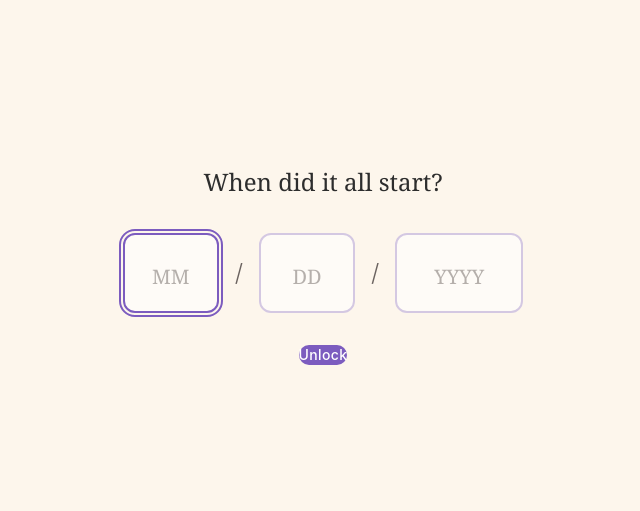
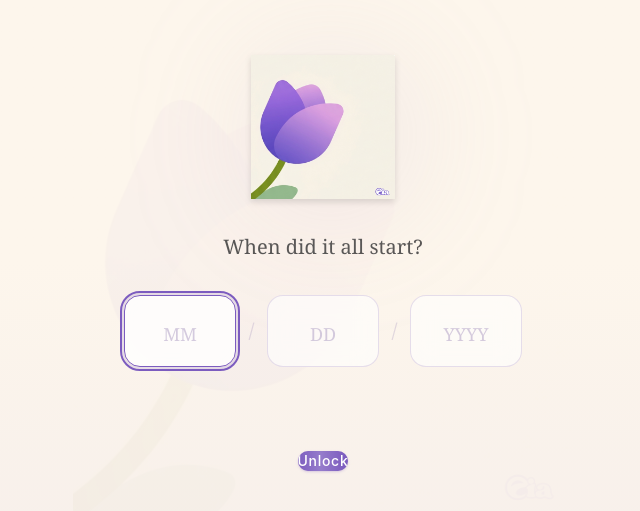
Before and after one commit to LikeNmuFF/mot, a React (Vite) app: page / in a window 1280 px wide. Shown: the part 137-648 px from the top of the page, without its empty margins (317-957 px from the left). Built offline with nearby package versions, Linux system fonts and the light colour scheme.

Commit message:
Revert "feat: polish LoginScreen with larger logo, refined inputs, shimmer button"
This reverts commit 6892b5ff4f13b7ae0010231ed541c41c67ef0d16.

```diff
--- a/src/components/LoginScreen.jsx
+++ b/src/components/LoginScreen.jsx
@@ -1,6 +1,7 @@
 import { useState, useRef, useEffect } from "react";
 import { motion, AnimatePresence } from "framer-motion";
 import { content } from "../data/content";
+import { ease, duration, fadeUp, fadeIn } from "../utils/motion";
 
 function LoginScreen({ onUnlock }) {
   const [month, setMonth] = useState("");
@@ -8,6 +9,7 @@ function LoginScreen({ onUnlock }) {
   const [year, setYear] = useState("");
   const [shaking, setShaking] = useState(false);
   const [unlocking, setUnlocking] = useState(false);
+  const [error, setError] = useState(false);
   const monthRef = useRef(null);
   const dayRef = useRef(null);
   const yearRef = useRef(null);
@@ -20,13 +22,14 @@ function LoginScreen({ onUnlock }) {
     }
   }, [onUnlock]);
 
-  const [unlockMonth, unlockDay, unlockYear] = content.unlockDate
+  const [unlockYear, unlockMonth, unlockDay] = content.unlockDate
     .split("-")
     .map(Number);
 
   const handleInput = (value, setter, nextRef, maxLength) => {
     const cleaned = value.replace(/\D/g, "").slice(0, maxLength);
     setter(cleaned);
+    setError(false);
     if (cleaned.length === maxLength && nextRef?.current) {
       nextRef.current.focus();
     }
@@ -45,47 +48,85 @@ function LoginScreen({ onUnlock }) {
 
     if (m === unlockMonth && d === unlockDay && y === unlockYear) {
       setUnlocking(true);
-      setTimeout(() => onUnlock(), 800);
+      setTimeout(() => onUnlock(), 800); // Faster unlock
     } else {
       setShaking(true);
+      setError(true);
       setTimeout(() => {
         setShaking(false);
         setMonth("");
         setDay("");
         setYear("");
+        setError(false);
         monthRef.current?.focus();
-      }, 500);
+      }, 600);
     }
   };
 
-  const inputClass =
-    "w-20 sm:w-24 h-16 sm:h-20 text-center text-2xl sm:text-3xl font-serif bg-white/60 border-2 border-lilac-light rounded-xl focus:border-purple focus:outline-none transition-colors placeholder:text-warm-gray/50 placeholder:text-xl";
+  const inputClass = `w-[5rem] sm:w-28 h-16 sm:h-[4.5rem] text-center text-xl sm:text-2xl font-serif
+    bg-white/60 backdrop-blur-md border-[1.5px] rounded-2xl
+    focus:border-purple focus:bg-white/80 focus:ring-2 focus:ring-purple/15
+    focus:outline-none transition-all duration-300 ease-out
+    placeholder:text-lilac/60 placeholder:text-lg
+    ${error ? "border-rose animate-shake" : "border-lilac-light/60"}`;
 
   return (
     <motion.div
-      className="min-h-screen bg-cream flex flex-col items-center justify-center px-6"
+      className="min-h-screen bg-gradient-to-b from-cream via-cream to-lilac-light/20 flex flex-col items-center justify-center px-6 relative overflow-hidden"
       initial={{ opacity: 0 }}
       animate={{ opacity: 1 }}
       exit={{ opacity: 0 }}
-      transition={{ duration: 0.3 }}
+      transition={{ duration: 0.4 }}
     >
+      {/* Subtle background tulip watermark */}
+      <div className="absolute inset-0 flex items-center justify-center pointer-events-none opacity-[0.03]">
+        <img src="/logo.png" alt="" className="w-[500px] h-[500px] object-contain" />
+      </div>
+
       <AnimatePresence mode="wait">
         {!unlocking ? (
           <motion.div
             key="form"
-            className={`flex flex-col items-center gap-8 ${
+            className={`flex flex-col items-center gap-6 sm:gap-8 relative z-10 ${
               shaking ? "animate-shake" : ""
             }`}
-            initial={{ opacity: 0, y: 20 }}
+            initial={{ opacity: 0, y: 30 }}
             animate={{ opacity: 1, y: 0 }}
             exit={{ opacity: 0, scale: 0.95 }}
-            transition={{ duration: 0.4, ease: "easeOut" }}
+            transition={{ duration: 0.5, ease: "easeOut" }}
           >
-            <p className="font-serif text-xl sm:text-2xl text-charcoal text-center leading-relaxed">
+            {/* Logo */}
+            <motion.div
+              variants={fadeUp}
+              initial="hidden"
+              animate="visible"
+              className="mb-2"
+            >
+              <div className="absolute w-40 h-40 bg-lilac/20 rounded-full blur-3xl pointer-events-none" />
+              <img
+                src="/logo.png"
+                alt="Xeia"
+                className="w-28 h-28 sm:w-36 sm:h-36 object-contain drop-shadow-md"
+              />
+            </motion.div>
+
+            {/* Prompt */}
+            <motion.p
+              variants={fadeUp}
+              initial="hidden"
+              animate="visible"
+              className="font-serif text-lg sm:text-xl text-charcoal/80 text-center leading-relaxed max-w-[280px]"
+            >
               When did it all start?
-            </p>
+            </motion.p>
 
-            <div className="flex gap-3 sm:gap-4">
+            {/* Date inputs */}
+            <motion.div
+              variants={fadeUp}
+              initial="hidden"
+              animate="visible"
+              className="flex gap-2.5 sm:gap-3 items-center"
+            >
               <input
                 ref={monthRef}
                 type="text"
@@ -97,9 +138,7 @@ function LoginScreen({ onUnlock }) {
                 className={inputClass}
                 autoFocus
               />
-              <span className="self-center text-2xl text-warm-gray font-light">
-                /
-              </span>
+              <span className="text-lilac/40 text-xl font-light select-none">/</span>
               <input
                 ref={dayRef}
                 type="text"
@@ -110,9 +149,7 @@ function LoginScreen({ onUnlock }) {
                 onKeyDown={(e) => handleKeyDown(e, monthRef)}
                 className={inputClass}
               />
-              <span className="self-center text-2xl text-warm-gray font-light">
-                /
-              </span>
+              <span className="text-lilac/40 text-xl font-light select-none">/</span>
               <input
                 ref={yearRef}
                 type="text"
@@ -126,30 +163,65 @@ function LoginScreen({ onUnlock }) {
                   handleKeyDown(e, dayRef);
                   if (e.key === "Enter") handleSubmit();
                 }}
-                className={`${inputClass} w-28 sm:w-32`}
+                className={`${inputClass} w-[5.5rem] sm:w-28`}
               />
-            </div>
+            </motion.div>
 
+            {/* Error hint */}
+            <motion.div
+              className="h-5 flex items-center"
+              initial={false}
+              animate={{ opacity: error ? 1 : 0 }}
+              transition={{ duration: 0.2 }}
+            >
+              <p className="font-sans text-xs text-rose tracking-wide">
+                Try again
+              </p>
+            </motion.div>
+
+            {/* Submit button */}
             <motion.button
+              variants={fadeUp}
+              initial="hidden"
+              animate="visible"
               onClick={handleSubmit}
-              className="mt-4 px-10 py-3 bg-purple text-white font-sans font-medium text-sm tracking-wide rounded-full hover:bg-purple-dark transition-colors"
+              className="mt-1 px-12 py-3.5 bg-purple text-white font-sans font-medium text-sm tracking-wider rounded-full hover:bg-purple-dark active:bg-purple-dark transition-colors duration-200 shadow-sm shadow-purple/20 hover:shadow-md hover:shadow-purple/25 relative overflow-hidden"
               whileTap={{ scale: 0.96 }}
             >
-              Unlock
+              <span className="relative z-10">Unlock</span>
+              <div className="absolute inset-0 bg-gradient-to-r from-transparent via-white/20 to-transparent -translate-x-full animate-[shimmer_2s_infinite]" />
             </motion.button>
           </motion.div>
         ) : (
           <motion.div
             key="unlocking"
-            className="flex flex-col items-center gap-4"
-            initial={{ opacity: 0, scale: 0.8 }}
+            className="flex flex-col items-center gap-5"
+            initial={{ opacity: 0, scale: 0.9 }}
             animate={{ opacity: 1, scale: 1 }}
-            transition={{ duration: 0.5, ease: "easeOut" }}
+            transition={{ duration: 0.6, ease: "easeOut" }}
           >
-            <div className="w-12 h-12 rounded-full border-4 border-lilac-light border-t-purple animate-spin" />
-            <p className="font-serif text-lg text-warm-gray italic">
+            <motion.img
+              src="/logo.png"
+              alt="Xeia"
+              className="w-20 h-20 object-contain"
+              initial={{ opacity: 0, scale: 0.8, rotate: -10 }}
+              animate={{ opacity: 1, scale: 1, rotate: 0 }}
+              transition={{ duration: 0.8, ease: "easeOut" }}
+            />
+            <motion.div
+              className="w-10 h-10 rounded-full border-[2.5px] border-lilac-light border-t-purple animate-spin"
+              initial={{ opacity: 0 }}
+              animate={{ opacity: 1 }}
+              transition={{ delay: 0.3 }}
+            />
+            <motion.p
+              className="font-serif text-base text-warm-gray italic"
+              initial={{ opacity: 0 }}
+              animate={{ opacity: 1 }}
+              transition={{ delay: 0.5 }}
+            >
               Opening our story...
-            </p>
+            </motion.p>
           </motion.div>
         )}
       </AnimatePresence>
--- a/src/index.css
+++ b/src/index.css
@@ -21,6 +21,22 @@
 
   --font-serif: 'Playfair Display', Georgia, serif;
   --font-sans: 'Inter', system-ui, sans-serif;
+}
+
+/* Typography scale */
+@theme {
+  --text-display: 3rem;
+  --text-display-lg: 4rem;
+  --text-heading: 1.75rem;
+  --text-heading-lg: 2.25rem;
+  --text-body: 1rem;
+  --text-body-lg: 1.125rem;
+  --text-label: 0.8125rem;
+  --text-caption: 0.75rem;
+
+  --spacing-section: 4rem;
+  --spacing-card: 1.5rem;
+  --spacing-card-lg: 2rem;
 }
 
 * {
@@ -53,6 +69,11 @@ body {
 
 .animate-heartbeat {
   animation: heartbeat 1.5s ease-in-out infinite;
+}
+
+/* Shimmer effect for button */
+@keyframes shimmer {
+  100% { transform: translateX(100%); }
 }
 
 /* Shake animation for wrong login */
@@ -99,3 +120,18 @@ input:focus-visible {
     transition-duration: 0.01ms !important;
   }
 }
+
+/* Spacing utilities */
+@layer utilities {
+  .px-responsive {
+    @apply px-6 sm:px-12 lg:px-16;
+  }
+
+  .section-gap {
+    @apply gap-16 sm:gap-20;
+  }
+
+  .card-padding {
+    @apply p-5 sm:p-6;
+  }
+}
```
